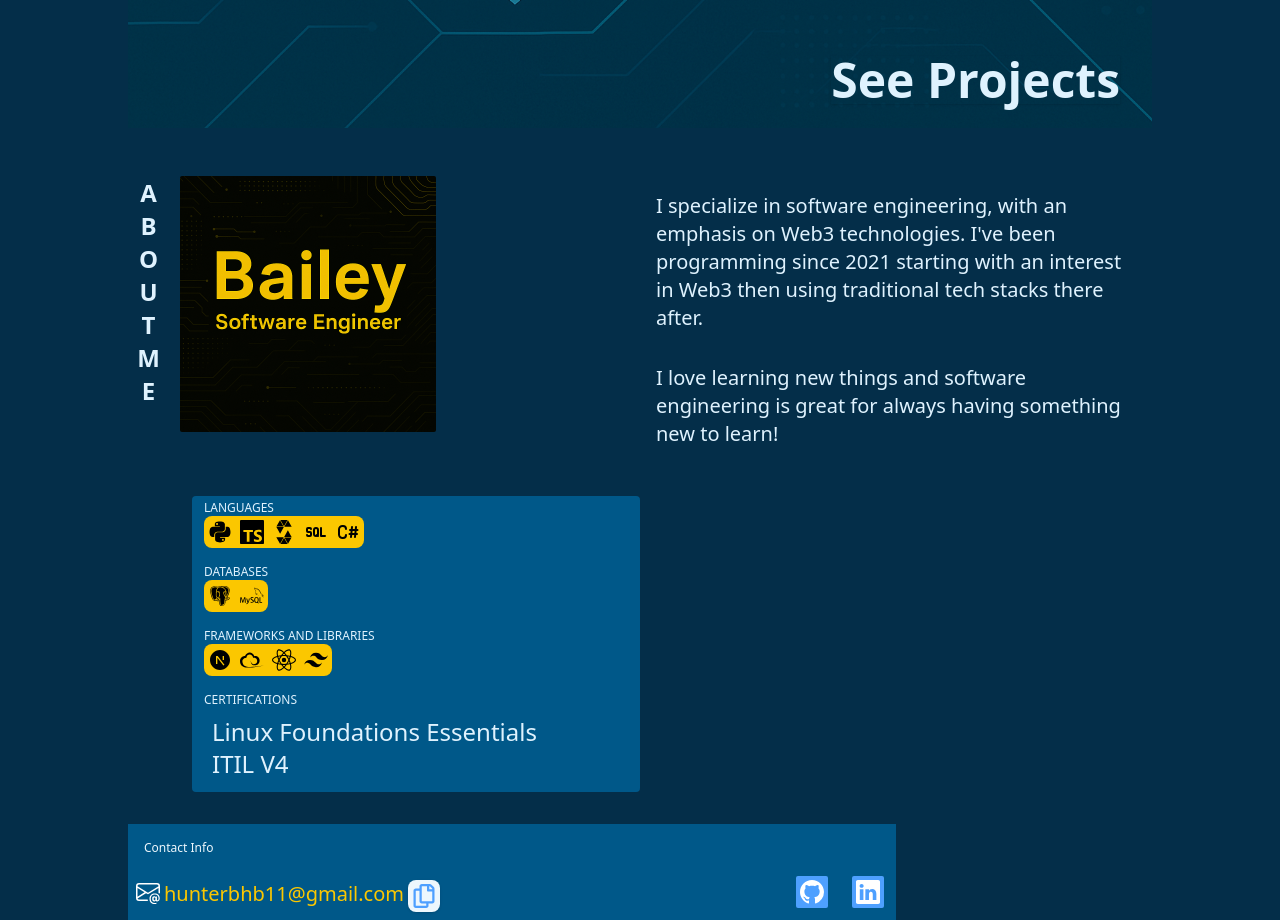
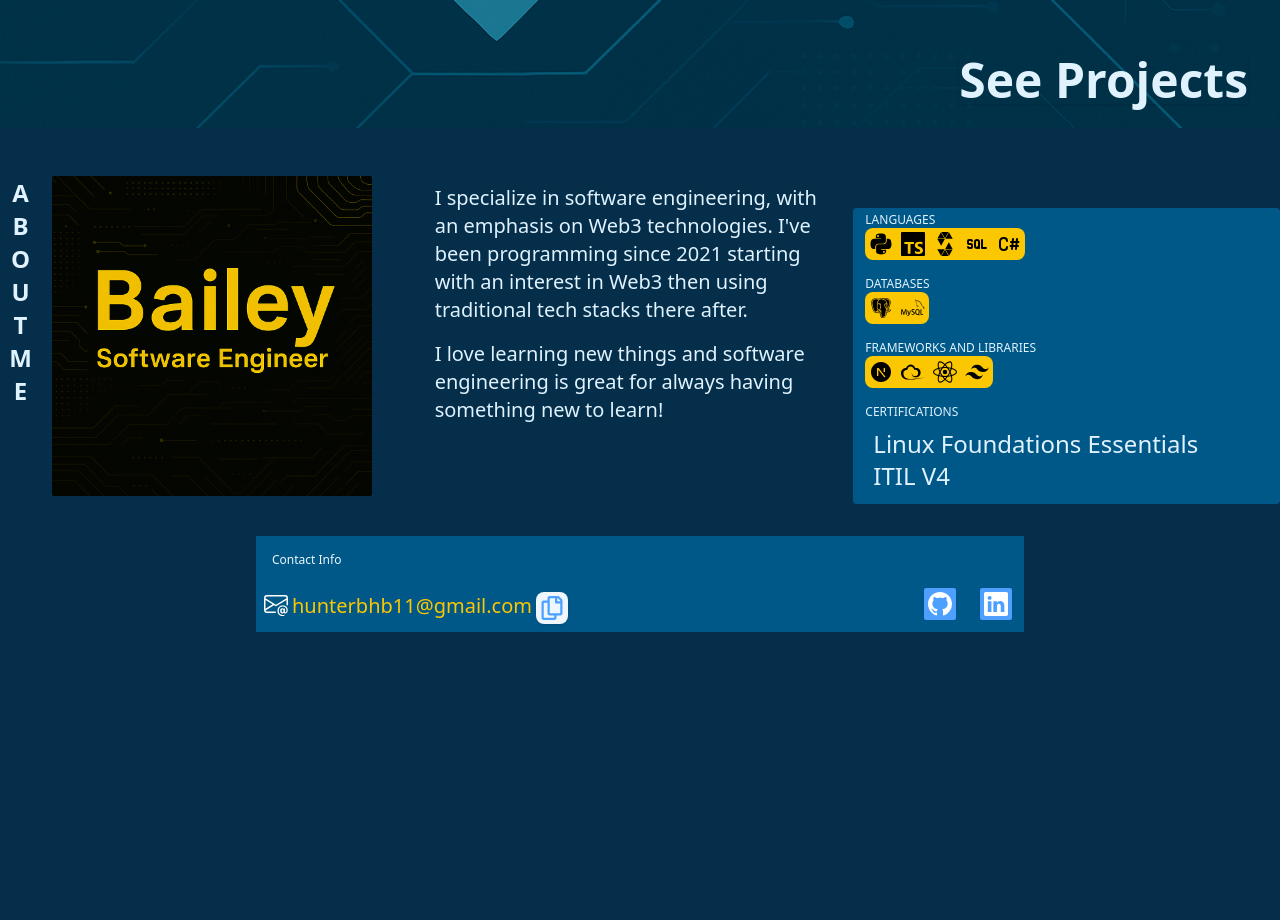
Before and after one commit to hunterbhb/hunterb-portfolio-website, a Next.js app: page / in a window 1280 px wide. Shown: the part 760-1680 px from the top of the page. After the commit the page ends 1392 px from the top, so only its background shows below. Built offline with nearby package versions, Linux system fonts and the light colour scheme.

Commit message:
desktop home complete

```diff
--- a/app/layout.tsx
+++ b/app/layout.tsx
@@ -21,7 +21,7 @@ export default function RootLayout({
 }>) {
   return (
     <html lang="en">
-      <body className="antialiased bg-base-100 max-w-5xl flex flex-col min-h-screen mx-auto">
+      <body className="antialiased bg-base-100 max-w-7xl flex flex-col min-h-screen mx-auto">
         <nav className="navbar">
           <div className="navbar-start">
             <Image width={128} height={128} src="/logo.png" alt="HB logo" />
@@ -37,7 +37,7 @@ export default function RootLayout({
           </div>
         </nav>
         <main className="flex-grow">{children}</main>
-        <footer className="max-w-3xl mt-8 footer sm:footer-horizontal bg-base-300 text-neutral-content items-center p-2">
+        <footer className="max-w-3xl mt-8 footer sm:footer-horizontal md:mx-auto bg-base-300 text-neutral-content items-center p-2">
           <div>
             <h3 className="font-light text-xs p-2">Contact Info</h3>
             <div className="gap-1 pt-2 flex">
--- a/app/page.tsx
+++ b/app/page.tsx
@@ -26,7 +26,7 @@ export default function Home() {
           See Projects
         </Link>
       </section>
-      <section className="pt-12 md:grid md:grid-cols-2">
+      <section className="pt-12 md:grid md:grid-cols-2 lg:grid-cols-3">
         <div className="flex gap-4">
           <h3
             style={{
@@ -38,7 +38,7 @@ export default function Home() {
             ABOUTME
           </h3>
           <Image
-            className="rounded-xs w-52 h-52 md:w-64 md:h-64"
+            className="rounded-xs w-52 h-52 md:w-64 md:h-64 lg:w-80 lg:h-80"
             src={"/bailey_card.png"}
             width={0}
             height={0}
@@ -46,17 +46,17 @@ export default function Home() {
           />
         </div>
         <div>
-          <p className="p-4 text-xl">
+          <p className="p-4 lg:p-2 text-xl">
             I specialize in software engineering, with an emphasis on Web3
             technologies. I've been programming since 2021 starting with an
             interest in Web3 then using traditional tech stacks there after.
           </p>
-          <p className="p-4 text-xl">
+          <p className="p-4 lg:p-2 text-xl">
             I love learning new things and software engineering is great for
             always having something new to learn!
           </p>
         </div>
-        <div className="mt-8 rounded mx-3 md:mx-16 bg-base-300 max-w-md flex gap-2 flex-col pl-2 md:col-span-2">
+        <div className="mt-8 rounded mx-3 md:mx-16 lg:mx-0 bg-base-300 max-w-md flex gap-2 flex-col pl-2 md:col-span-2 lg:col-span-1">
           <div className="p-1">
             <h4 className="text-xs text-primary-content/80 font-light">
               LANGUAGES
--- a/components/CopyEmailButton.jsx
+++ b/components/CopyEmailButton.jsx
@@ -14,7 +14,7 @@ const CopyEmailButton = () => {
   return (
     <button
       onClick={handleCopyEmail}
-      className={`shadow bg-neutral-content p-1 rounded-lg transition-all ${
+      className={`hover:cursor-pointer shadow bg-neutral-content p-1 rounded-lg transition-all ${
         copied ? "animate-glow" : ""
       }`}
     >
```
